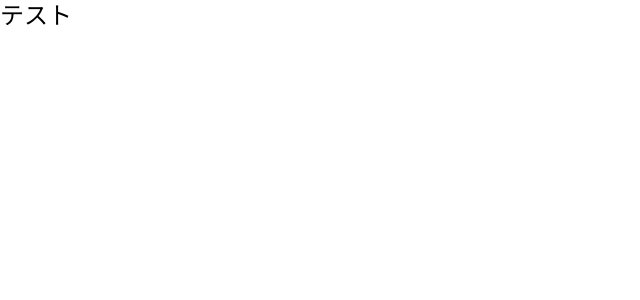
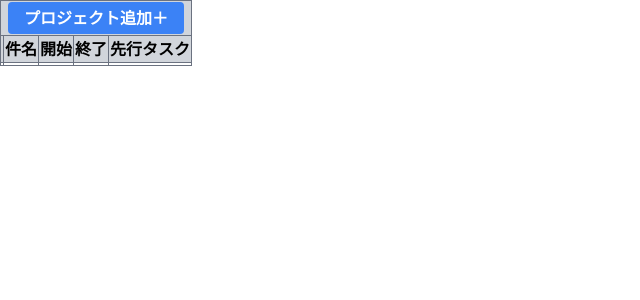
Before and after one commit to Hackath0nClub/Auto-Scheduler, a Next.js app: page /tableView/tableVIew in a window 1280 px wide. Shown: the top 300 px of the page, without its empty margins (0-640 px from the left). Built offline with nearby package versions, Linux system fonts and the light colour scheme.

Commit message:
表の基本的なパーツの配置

```diff
--- a/pages/index.tsx
+++ b/pages/index.tsx
@@ -14,44 +14,6 @@ const Home: NextPage = () => {
       </Head>
 
       <main className={styles.main}>
-        <h1 className={styles.title}>
-          Welcome to <a href="https://nextjs.org">Next.js!</a>
-        </h1>
-
-        <p className={styles.description}>
-          Get started by editing{' '}
-          <code className={styles.code}>pages/index.tsx</code>
-        </p>
-
-        <div className={styles.grid}>
-          <a href="https://nextjs.org/docs" className={styles.card}>
-            <h2>Documentation &rarr;</h2>
-            <p>Find in-depth information about Next.js features and API.</p>
-          </a>
-
-          <a href="https://nextjs.org/learn" className={styles.card}>
-            <h2>Learn &rarr;</h2>
-            <p>Learn about Next.js in an interactive course with quizzes!</p>
-          </a>
-
-          <a
-            href="https://github.com/vercel/next.js/tree/canary/examples"
-            className={styles.card}
-          >
-            <h2>Examples &rarr;</h2>
-            <p>Discover and deploy boilerplate example Next.js projects.</p>
-          </a>
-
-          <a
-            href="https://vercel.com/new?utm_source=create-next-app&utm_medium=default-template&utm_campaign=create-next-app"
-            className={styles.card}
-          >
-            <h2>Deploy &rarr;</h2>
-            <p>
-              Instantly deploy your Next.js site to a public URL with Vercel.
-            </p>
-          </a>
-        </div>
         <TableView/>
       </main>
 
--- a/pages/tableView/tableVIew.tsx
+++ b/pages/tableView/tableVIew.tsx
@@ -3,9 +3,31 @@ import tableStyles from '../../styles/table.module.scss'
 
 const TableView: NextPage = () => {
   return (
-    <div>
-      <p className='text-2xl'>テスト</p>
-    </div>
+    <table className="table-auto">
+      <thead className='bg-gray-300'>
+        <tr>
+          <th colSpan={5} className="border border-gray-500">
+            <button className="bg-blue-500 hover:bg-blue-700 text-white py-1 px-4 rounded">プロジェクト追加＋</button>
+          </th>
+        </tr>
+        <tr>
+          <th className="border border-gray-500"></th>
+          <th className="border border-gray-500">件名</th>
+          <th className="border border-gray-500">開始</th>
+          <th className="border border-gray-500">終了</th>
+          <th className="border border-gray-500">先行タスク</th>
+        </tr>
+      </thead>
+      <tbody>
+        <tr>
+          <td className="border border-gray-500"></td>
+          <td className="border border-gray-500"></td>
+          <td className="border border-gray-500"></td>
+          <td className="border border-gray-500"></td>
+          <td className="border border-gray-500"></td>
+        </tr>
+      </tbody>
+    </table>
   )
 }
 
```
